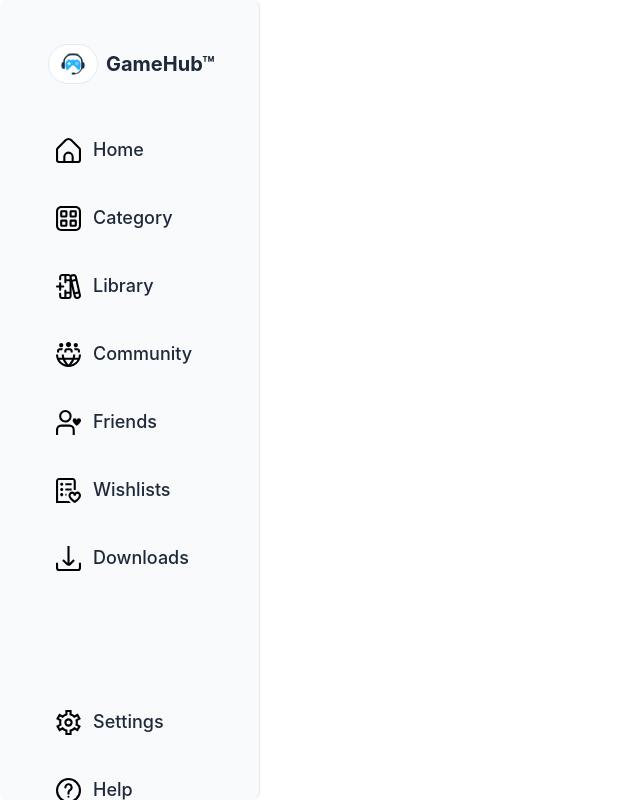
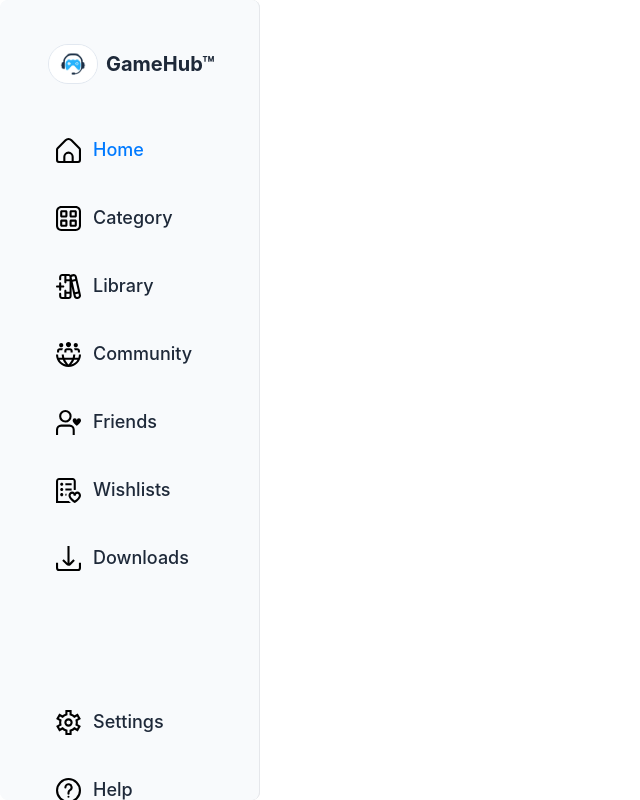
Before and after one commit to Jayres18/Game-Hub, a Next.js app: page / in a window 1280 px wide. Shown: the whole page, without its empty margins (0-640 px from the left). Built offline with nearby package versions, Linux system fonts and the light colour scheme.

Commit message:
Mobile Menu Initilized.

```diff
--- /dev/null
+++ b/app/category/page.tsx
@@ -0,0 +1,7 @@
+import React from "react";
+
+const category = () => {
+  return <div>category</div>;
+};
+
+export default category;
--- a/app/components/SideNavigation.tsx
+++ b/app/components/SideNavigation.tsx
@@ -4,12 +4,21 @@ import React from "react";
 import Image from "next/image";
 import { menuItemsTop } from "@/contents/sidenavmenutop";
 import { menuItemsBottom } from "@/contents/sidenavmenubottom";
+import { usePathname } from "next/navigation";
+import { useState } from "react";
+import { XMarkIcon, Bars3Icon } from "@heroicons/react/24/outline";
 
 const SideNavigation = () => {
+  const [isMobileMenuOpen, setIsMobileMenuOpen] = useState<boolean>(false);
+  const pathname = usePathname();
+  const toggleMobileMenu = () => {
+    setIsMobileMenuOpen(!isMobileMenuOpen);
+  };
+
   return (
-    <nav className="fixed top-0 left-0 h-full w-65 bg-slate-50 dark:bg-gray-800 border-r border-gray-200 dark:border-gray-700 p-4 rounded-lg">
+    <nav className="fixed top-0 left-0 h-full w-23 md:w-65 bg-slate-50 dark:bg-gray-800 border-r border-gray-200 dark:border-gray-700 p-4 rounded-lg">
       <div className="container pt-7">
-        <div className="flex flex-col items-center mb-5">
+        <div className="hidden md:flex flex-col items-center mb-5">
           <Link
             href="/"
             className="flex text-center text-xl items-center font-bold mb-7"
@@ -23,11 +32,19 @@ const SideNavigation = () => {
             />
             GameHub&trade;
           </Link>
+
+          {/* Desktop Menu */}
           <div className="flex flex-col gap-30 h-full w-full">
             <div className="flex flex-col mt-4 gap-6">
-              {menuItemsTop.map((itemTop) => (
+              {menuItemsTop.map((itemTop) => {
+                const isActive = pathname === itemTop.href;
+                return (
                   <Link key={itemTop.href} href={itemTop.href}>
-                  <div className="flex items-center p-2 text-lg font-medium rounded-lg hover:bg-gray-200 dark:hover:bg-gray-700 transition-colors">
+                    <div
+                      className={`flex items-center p-2 text-lg font-medium rounded-lg hover:bg-gray-200 dark:hover:bg-gray-700 transition-colors ${
+                        isActive ? "text-primary" : ""
+                      }`}
+                    >
                       <Image
                         src={itemTop.image}
                         alt={itemTop.label}
@@ -37,7 +54,8 @@ const SideNavigation = () => {
                       <span className="ml-3">{itemTop.label}</span>
                     </div>
                   </Link>
-              ))}
+                );
+              })}
             </div>
             <div className="flex flex-col mt-auto gap-6">
               {menuItemsBottom.map((itemBottom) => (
@@ -56,6 +74,21 @@ const SideNavigation = () => {
             </div>
           </div>
         </div>
+        <div>
+          {/* Mobile Menu Button */}
+          <button
+            onClick={toggleMobileMenu}
+            className="md:hidden  rounded-lg hover:bg-gray-200 dark:hover:bg-gray-700 transition-colors cursor-pointer"
+          >
+            {isMobileMenuOpen ? (
+              <XMarkIcon className="h-6 w-6" />
+            ) : (
+              <Bars3Icon className="h-6 w-6" />
+            )}
+          </button>
+        </div>
+
+        {/* Mobhile Menu */}
       </div>
     </nav>
   );
--- /dev/null
+++ b/app/components/theme-provider.tsx
@@ -0,0 +1,11 @@
+"use client";
+
+import * as React from "react";
+import { ThemeProvider as NextThemesProvider } from "next-themes";
+
+export function ThemeProvider({
+  children,
+  ...props
+}: React.ComponentProps<typeof NextThemesProvider>) {
+  return <NextThemesProvider {...props}>{children}</NextThemesProvider>;
+}
--- a/app/layout.tsx
+++ b/app/layout.tsx
@@ -1,6 +1,8 @@
 import type { Metadata } from "next";
 import { Geist, Geist_Mono } from "next/font/google";
 import "./globals.css";
+import { ThemeProvider } from "./components/theme-provider";
+import SideNavigation from "./components/SideNavigation";
 
 const geistSans = Geist({
   variable: "--font-geist-sans",
@@ -23,11 +25,19 @@ export default function RootLayout({
   children: React.ReactNode;
 }>) {
   return (
-    <html lang="en">
+    <html lang="en" suppressHydrationWarning>
       <body
         className={`${geistSans.variable} ${geistMono.variable} antialiased bg-white transition-colors dark:bg-gray-900 text-gray-800 dark:text-slate-200`}
       >
-        {children}
+        <ThemeProvider
+          attribute="class"
+          defaultTheme="system"
+          enableSystem
+          disableTransitionOnChange
+        >
+          <SideNavigation />
+          {children}
+        </ThemeProvider>
       </body>
     </html>
   );
```
Also changed, not shown: package.json (+7 -5 lines), 1 other file (tests, documents, lock files or other folders). Lines whose indentation alone changed are shown as unchanged.
